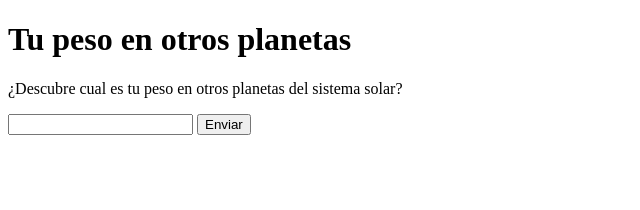
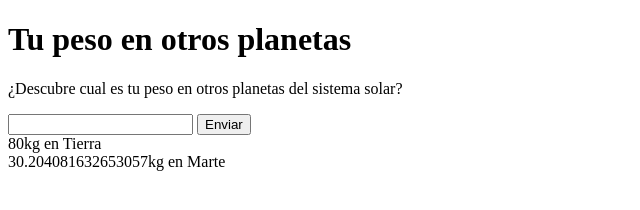
Before and after one commit to juanibrex/peso, a plain HTML site: page index.html in a window 1280 px wide. Both pictures are taken after a click on the button "Enviar". Shown: the whole page, without its empty margins (0-640 px from the left). Drawn offline with Linux system fonts and the light colour scheme.

Commit message:
Desarrollo de la lógica básica

```diff
--- a/index.html
+++ b/index.html
@@ -11,7 +11,7 @@
     <input type="number" id="js-usuario">
     <input type="button" value="Enviar" id="js-boton">
   </form>
-
+  <div id="js-resultado"></div>
   <script src="peso-interplanetario.js"></script>
 </body>
 </html>
--- a/peso-interplanetario.js
+++ b/peso-interplanetario.js
@@ -0,0 +1,28 @@
+class Planeta{
+  constructor(n, g){
+    this.nombre = n;
+    this.gravedad = g;
+  }
+}
+
+var resultado = document.getElementById("js-resultado");
+var boton = document.getElementById("js-boton");
+boton.addEventListener("click", pesaje);
+
+var sistemaSolar = [];
+sistemaSolar.push(new Planeta("Tierra", 9.8));
+sistemaSolar.push(new Planeta("Marte", 3.7));
+
+var pesoUsuario = 80;
+var gTierra = 9.8;
+var peso;
+
+function pesaje(){
+  for(var w of sistemaSolar){
+    if(pesoUsuario > 0){
+      peso = pesoUsuario * w.gravedad / gTierra;
+      console.log(peso + "kg en " + w.nombre);
+      resultado.innerHTML += peso + "kg en " + w.nombre + "<br />";
+    }
+  }
+}
```
